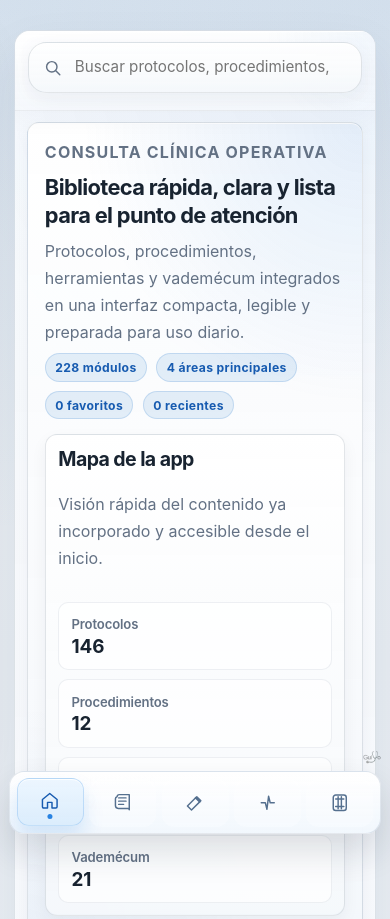
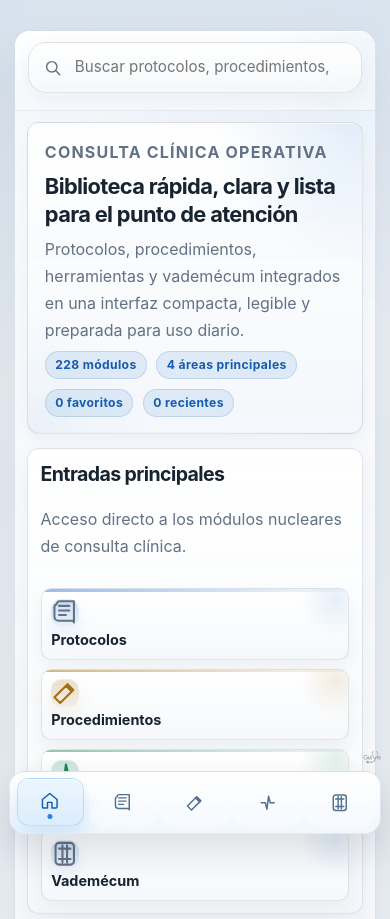
Before and after one commit to olsanju-hub/MFyU-app, a website: page index.html in a window 390 px wide. Shown: the top 919 px of the page. Drawn offline with Linux system fonts and the light colour scheme; files whose address does not match are found by name.

Commit message:
Remove duplicated home overview block

```diff
--- a/apps/inicio/index.html
+++ b/apps/inicio/index.html
@@ -5,13 +5,6 @@
       <h1>Biblioteca rápida, clara y lista para el punto de atención</h1>
       <p>Protocolos, procedimientos, herramientas y vademécum integrados en una interfaz compacta, legible y preparada para uso diario.</p>
       <div class="catalog-meta" data-home-metrics></div>
-    </div>
-    <div class="surface-panel home-summary-panel">
-      <div class="section-head section-head-compact">
-        <h2>Mapa de la app</h2>
-        <p>Visión rápida del contenido ya incorporado y accesible desde el inicio.</p>
-      </div>
-      <div class="home-summary-grid" data-home-overview></div>
     </div>
   </section>
 
--- a/core/app-shell.css
+++ b/core/app-shell.css
@@ -643,62 +643,21 @@ select:focus-visible {
   gap: 0.9rem;
 }
 
-.home-summary-panel {
-  display: grid;
-  gap: 0.85rem;
-}
-
-.home-summary-grid {
-  display: grid;
-  grid-template-columns: repeat(2, minmax(0, 1fr));
-  gap: 0.6rem;
-}
-
-.home-overview-item {
-  display: grid;
-  gap: 0.1rem;
-  padding: 0.72rem 0.76rem;
-  border: 1px solid rgba(112, 132, 158, 0.12);
-  border-radius: var(--radius-md);
-  background: rgba(255, 255, 255, 0.7);
-  transition: border-color 140ms ease, background-color 140ms ease, transform 140ms ease, box-shadow 140ms ease;
-}
-
-.home-overview-item:hover,
-.home-overview-item:focus-visible {
-  border-color: rgba(29, 111, 209, 0.18);
-  background: rgba(255, 255, 255, 0.88);
-  box-shadow: 0 8px 18px rgba(18, 34, 60, 0.05);
-  transform: translateY(-1px);
-}
-
-.home-overview-label {
-  color: var(--ink-soft);
-  font-size: 0.82rem;
-  font-weight: 600;
-  letter-spacing: -0.01em;
-}
-
-.home-overview-item strong {
-  font-size: 1.18rem;
-  line-height: 1.1;
-  color: var(--ink-strong);
-}
-
 .hero-panel-home {
-  grid-template-columns: minmax(0, 1.18fr) minmax(18rem, 0.82fr);
-  align-items: stretch;
-  gap: 0.9rem;
+  grid-template-columns: minmax(0, 1fr);
+  align-items: start;
+  gap: 0.65rem;
 }
 
 .hero-panel-home .hero-copy {
   display: grid;
-  gap: 0.5rem;
-  align-content: center;
+  gap: 0.45rem;
+  align-content: start;
+  max-width: 44rem;
 }
 
 .hero-panel-home .hero-copy p:last-child {
-  max-width: 42rem;
+  max-width: 38rem;
 }
 
 .home-grid-clean {
@@ -1761,10 +1720,6 @@ body:has([data-app-view="buscar"]) .search-suggestions {
 
   .shell-main {
     min-height: calc(100dvh - 1.7rem);
-  }
-
-  .hero-panel-home {
-    grid-template-columns: minmax(0, 1fr);
   }
 
   .bottom-nav {
@@ -2026,10 +1981,6 @@ body:has([data-app-view="buscar"]) .search-suggestions {
     font-size: 0.84rem;
   }
 
-  .home-summary-grid {
-    grid-template-columns: repeat(2, minmax(0, 1fr));
-  }
-
   [data-app-view="protocolos"] .catalog-card,
   [data-app-view="procedimientos"] .catalog-card,
   [data-app-view="herramientas"] .catalog-card {
@@ -2070,8 +2021,6 @@ body:has([data-app-view="buscar"]) .search-suggestions {
   .shell-signature img {
     width: 1.34rem;
   }
-
-  .home-summary-grid,
   .home-grid-clean {
     grid-template-columns: minmax(0, 1fr);
   }
--- a/core/app-shell.js
+++ b/core/app-shell.js
@@ -20,7 +20,7 @@ import {
   titleFromSection,
 } from "./utils.js";
 
-const APP_ASSET_VERSION = "20260327c";
+const APP_ASSET_VERSION = "20260327d";
 const SEARCH_FILTERS = [
   { value: "todos", label: "Todo" },
   { value: "protocolos", label: "Protocolos" },
@@ -1281,7 +1281,6 @@ class MFYUApp {
     }
 
     const metricsRoot = view.querySelector("[data-home-metrics]");
-    const overviewRoot = view.querySelector("[data-home-overview]");
     const primaryRoot = view.querySelector("[data-home-primary-sections]");
     const utilityRoot = view.querySelector("[data-home-utility-sections]");
     const historyCount = this.storage.getHistory().length;
@@ -1296,20 +1295,6 @@ class MFYUApp {
       ];
 
       metricsRoot.innerHTML = metrics.map((metric) => `<span class="eyebrow-tag">${metric}</span>`).join("");
-    }
-
-    if (overviewRoot) {
-      overviewRoot.innerHTML = HOME_PRIMARY_SECTIONS.map((section) => {
-        const sectionId = section.path.replace(/^\/+/, "");
-        const total = REGISTRY.entries.filter((entry) => entry.section === sectionId).length;
-
-        return `
-          <a class="home-overview-item" href="${withBasePath(section.path)}">
-            <span class="home-overview-label">${section.title}</span>
-            <strong>${total}</strong>
-          </a>
-        `;
-      }).join("");
     }
 
     if (primaryRoot) {
--- a/index.html
+++ b/index.html
@@ -12,7 +12,7 @@
   <script>
     (function () {
       var BASE_STORAGE_KEY = "mfyu:base-path";
-      var ASSET_VERSION = "20260327c";
+      var ASSET_VERSION = "20260327d";
       var params = new URLSearchParams(window.location.search);
       var baseTag = document.getElementById("app-base");
 
```
